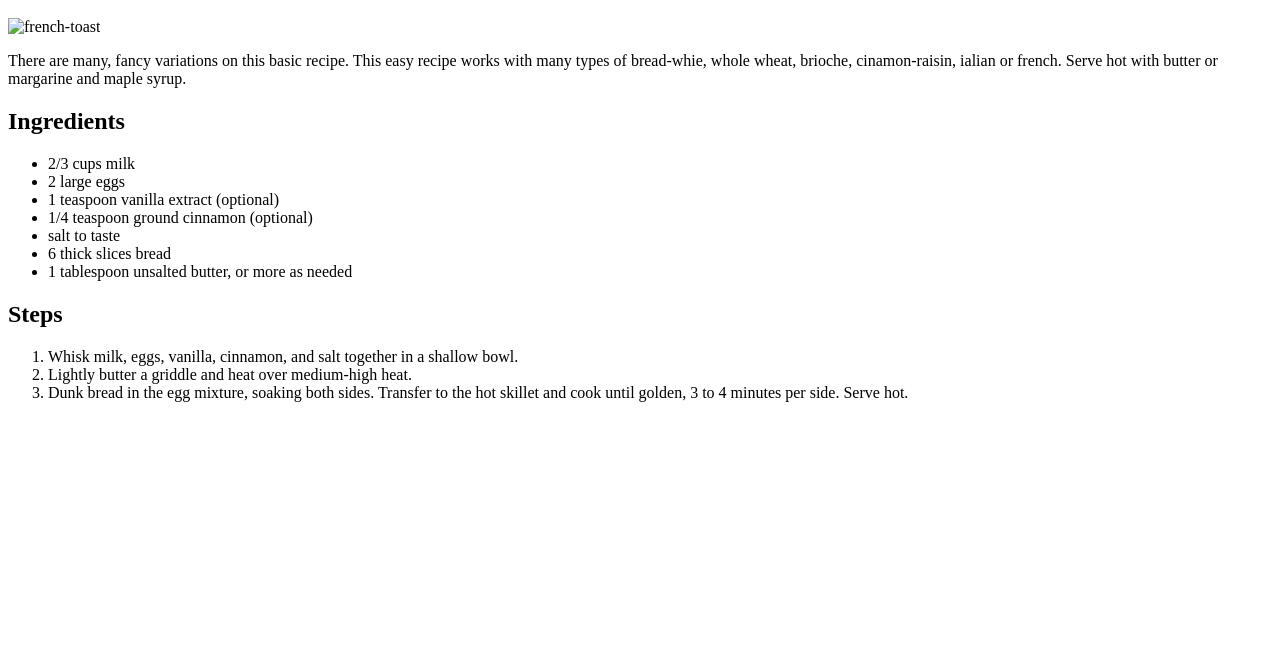
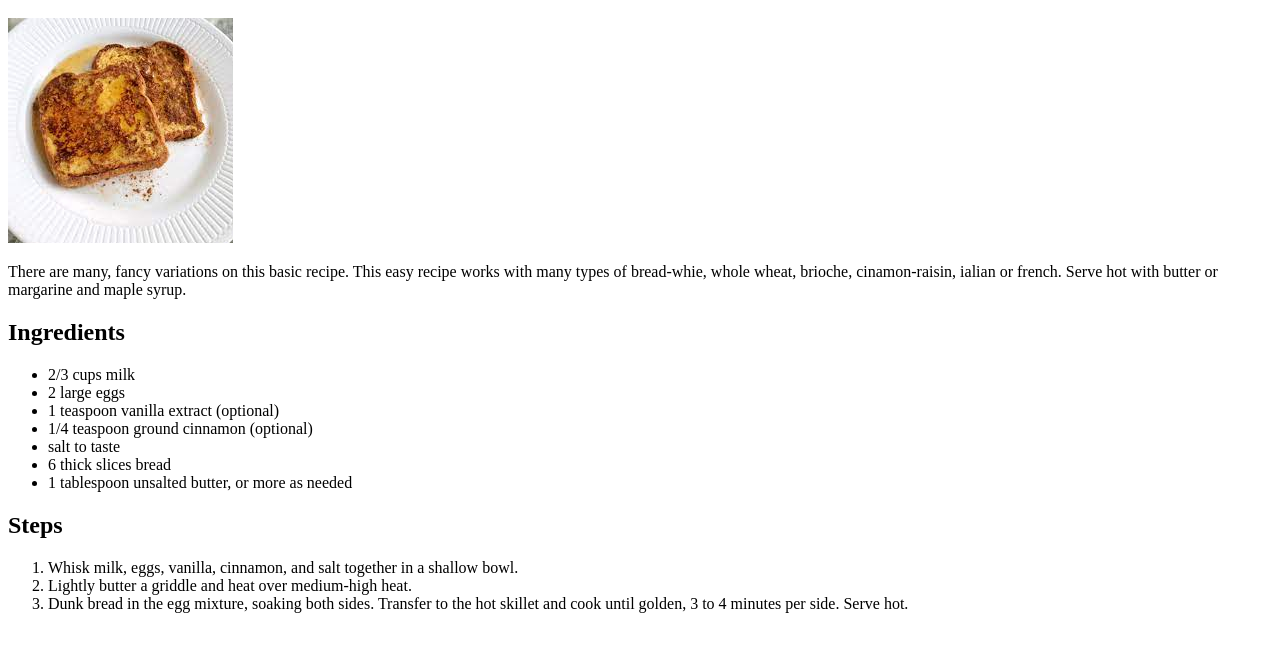
Before and after one commit to wasiqkhalid/odin-recipes, a plain HTML site: page Recipes/french-toast.html in a window 1280 px wide. Shown: the part 120-772 px from the top of the page. Drawn offline with Linux system fonts and the light colour scheme; the site is published under a folder, as on GitHub Pages, so addresses that start at the root find nothing.

```diff
--- a/Recipes/french-toast.html
+++ b/Recipes/french-toast.html
@@ -9,7 +9,7 @@
     <body>
         <h1><a href="../index.html">Home</a></h1>
         <h1>French Toast</h1>
-        <img src="/img/french-toast.jpg" alt="french-toast">
+        <img src="../img/french-toast.jpg" alt="french-toast">
         <p>There are many, fancy variations on this basic recipe. This easy recipe works with many types of bread-whie, whole wheat, brioche, cinamon-raisin, ialian or french. Serve hot with butter or margarine and maple syrup.</p>
         <h2>Ingredients</h2>
         <ul>
```
Also changed, not shown: Recipes/lasagna.html (+1 -1 lines).
